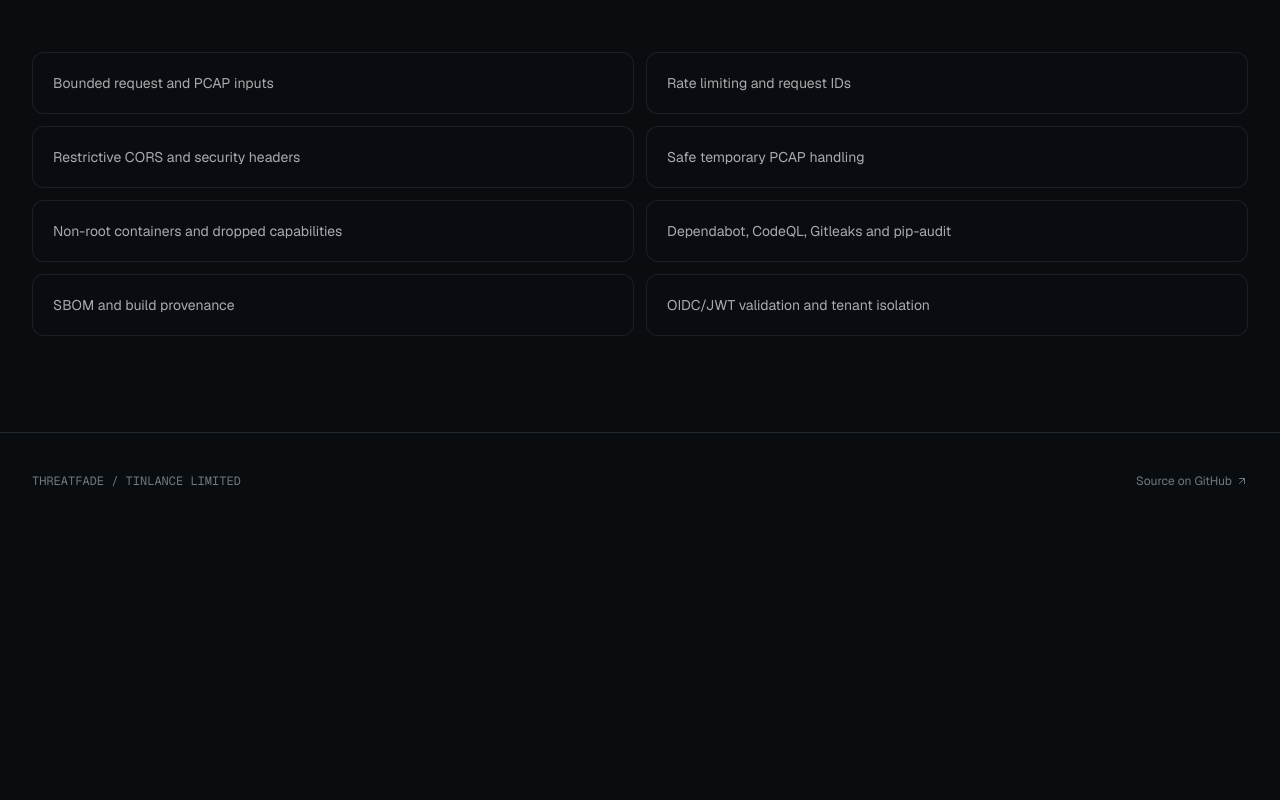
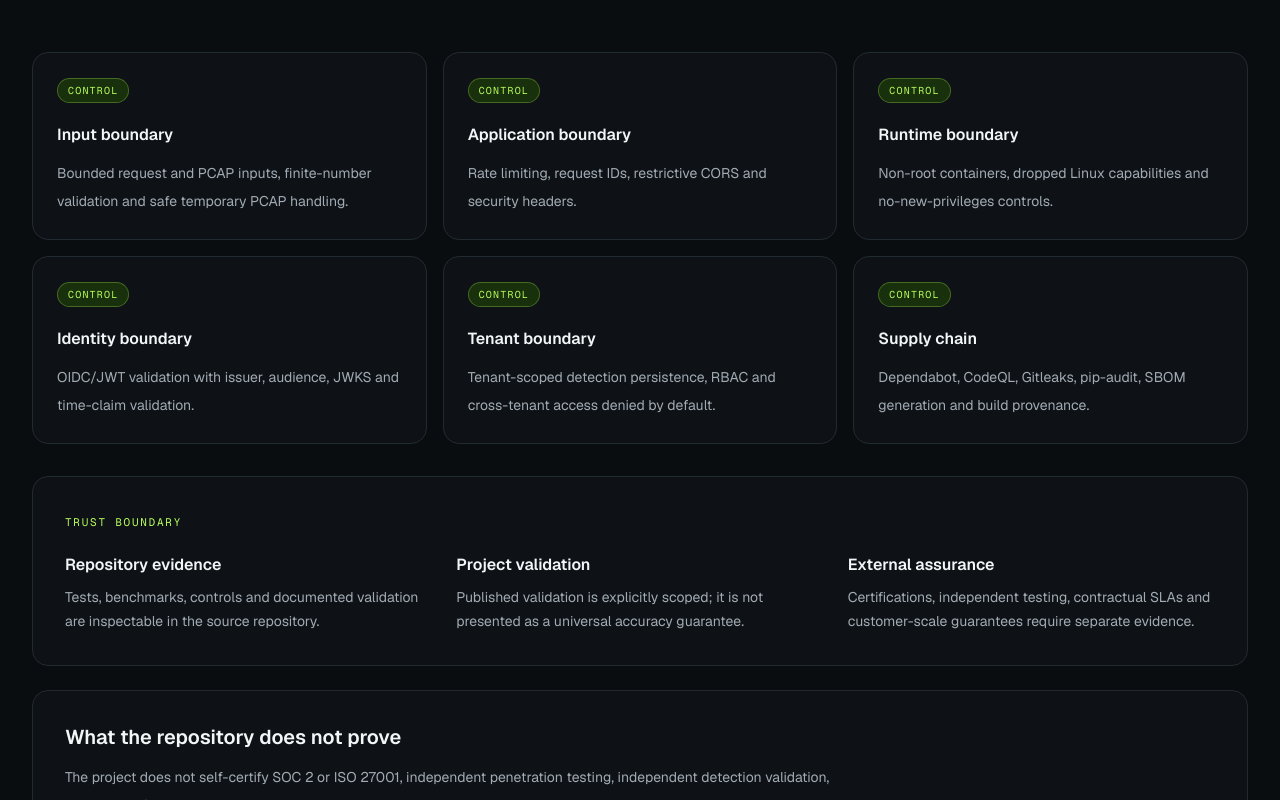
Before and after one commit to LloydCoder/tinlance-threatfade-web, a Next.js app: page /security in a window 1280 px wide. Shown: the part 640-1440 px from the top of the page. Before the commit the page ends 1169 px from the top, so only its background shows below. Built offline with nearby package versions, Linux system fonts and the light colour scheme.

Commit message:
feat(web): build security evidence experience

```diff
--- a/app/security/page.tsx
+++ b/app/security/page.tsx
@@ -1,5 +1,13 @@
 import { PageShell } from "@/components/layout/page-shell";
+import { TrustBoundary } from "@/components/marketing/core-experience";
+import { TfBadge, TfPanel } from "@/components/ui/tf-primitives";
+
+const controls = [['Input boundary','Bounded request and PCAP inputs, finite-number validation and safe temporary PCAP handling.'],['Application boundary','Rate limiting, request IDs, restrictive CORS and security headers.'],['Runtime boundary','Non-root containers, dropped Linux capabilities and no-new-privileges controls.'],['Identity boundary','OIDC/JWT validation with issuer, audience, JWKS and time-claim validation.'],['Tenant boundary','Tenant-scoped detection persistence, RBAC and cross-tenant access denied by default.'],['Supply chain','Dependabot, CodeQL, Gitleaks, pip-audit, SBOM generation and build provenance.']] as const;
 
 export default function SecurityPage() {
-  return <PageShell eyebrow="Security" title="Security claims should be evidence-backed." description="ThreatFade documents its engineering controls and explicitly separates repository implementation from independent assurance. The web platform follows the same standard."><div className="grid gap-3 sm:grid-cols-2">{["Bounded request and PCAP inputs", "Rate limiting and request IDs", "Restrictive CORS and security headers", "Safe temporary PCAP handling", "Non-root containers and dropped capabilities", "Dependabot, CodeQL, Gitleaks and pip-audit", "SBOM and build provenance", "OIDC/JWT validation and tenant isolation"].map((item) => <div key={item} className="rounded-xl border border-white/8 bg-[#090c10] p-5 text-sm text-white/65">{item}</div>)}</div></PageShell>;
+  return <PageShell eyebrow="Security" title="Security claims should be evidence-backed." description="ThreatFade documents its engineering controls and explicitly separates repository implementation from independent assurance. The web platform follows the same standard.">
+    <div className="grid gap-4 md:grid-cols-2 lg:grid-cols-3">{controls.map(([title,body]) => <TfPanel key={title} className="p-6"><TfBadge tone="signal">Control</TfBadge><h2 className="mt-5 font-semibold">{title}</h2><p className="mt-3 text-sm leading-7 text-[var(--tf-text-muted)]">{body}</p></TfPanel>)}</div>
+    <div className="mt-8"><TrustBoundary /></div>
+    <TfPanel className="mt-6 p-6 sm:p-8"><h2 className="text-xl font-semibold">What the repository does not prove</h2><p className="mt-3 max-w-3xl text-sm leading-7 text-[var(--tf-text-muted)]">The project does not self-certify SOC 2 or ISO 27001, independent penetration testing, independent detection validation, contractual SLAs, customer-scale performance guarantees, data-residency commitments or organization-level incident-response obligations. Those require separate evidence, controls, contracts or independent assessment.</p></TfPanel>
+  </PageShell>;
 }
```
